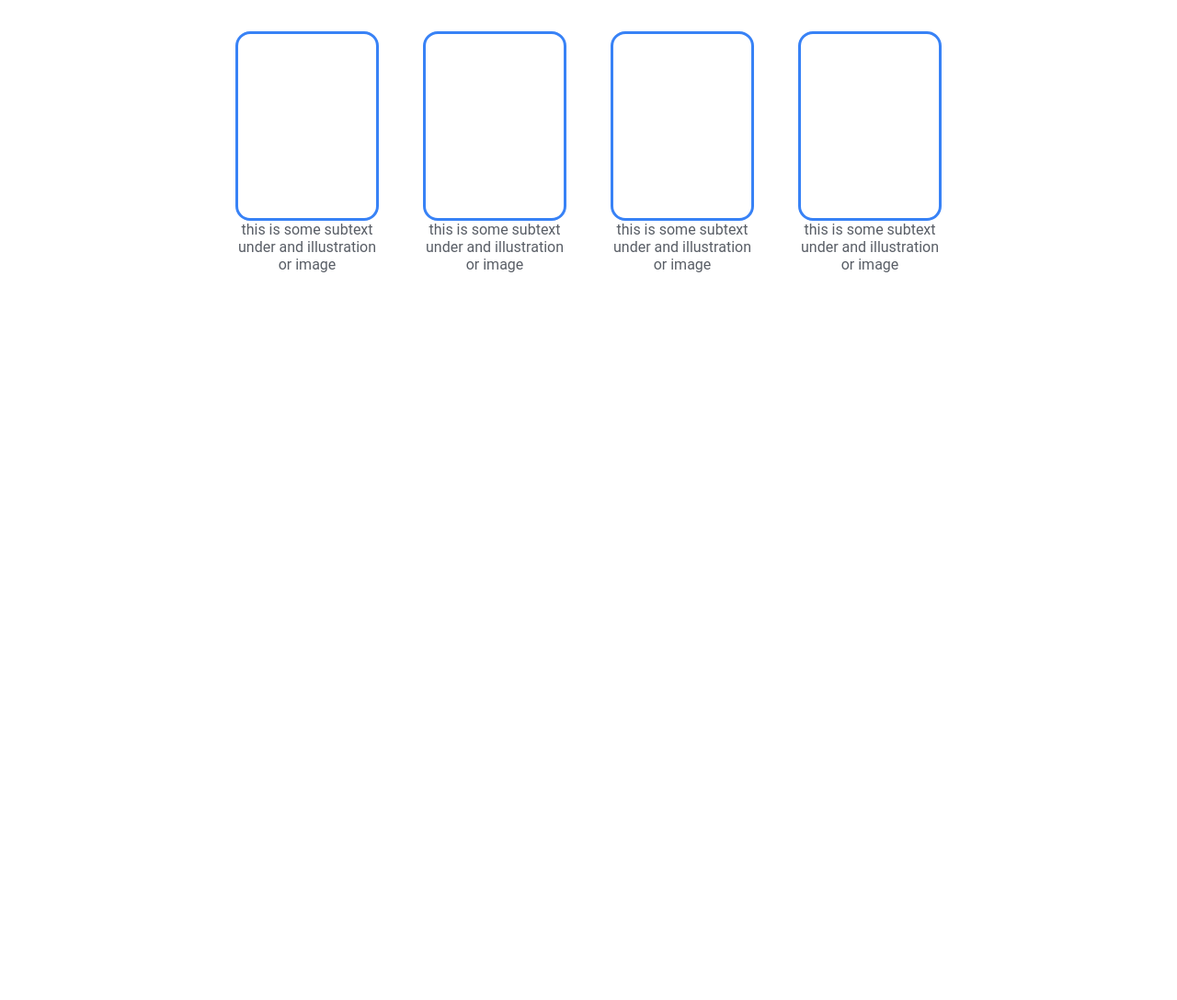
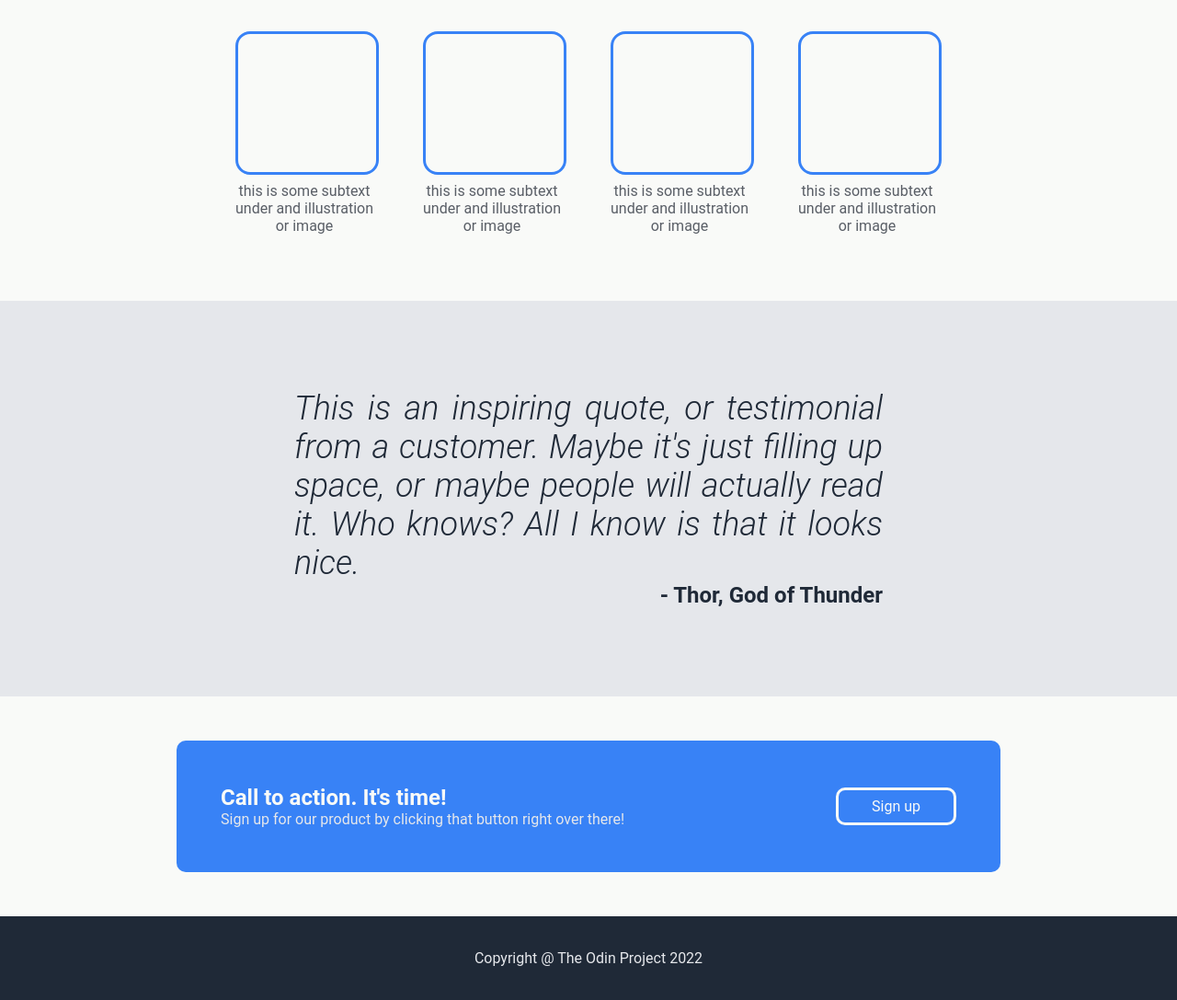
Before and after one commit to Kristinaa-dev/odin-landing-page, a plain HTML site: page index.html in a window 1280 px wide. Shown: the part 520-1607 px from the top of the page at 92% size. Before the commit the page ends 817 px from the top, so only its background shows below. Drawn offline with Linux system fonts and the light colour scheme.

Commit message:
Finish project still require minor tweaks

```diff
--- a/index.html
+++ b/index.html
@@ -94,6 +94,38 @@
 
     </div>
 
+    <div class="container-3">
+        <div class="quote">
+            <div class="quote-text">
+                This is an inspiring quote, or testimonial from a customer. Maybe it's just filling up space, or maybe people will actually read it. Who knows? All I know is that it looks nice.
+            </div>
+            <div class="author">
+                - Thor, God of Thunder
+            </div>
+        </div>
+    </div>
 
+    <div class="container-4">
+        <div class="cta">
+            <div class="cta-text">
+                <div class="cta-title">
+                    Call to action. It's time!
+                </div>
+                <div class="cta-desc">
+                    Sign up for our product by clicking that button right over there!
+                </div>
+            </div>
+            <div class="cta-button">
+                    Sign up
+            </div>
+
+        </div>
+    </div>
+
+    <div class="footer">
+        <div>
+            Copyright @ The Odin Project 2022
+        </div>
+    </div>
 </body>
 </html>
--- a/style.css
+++ b/style.css
@@ -122,6 +122,7 @@ h1 {
 .container-2{
     display: flex;
     flex-direction: column;
+    background-color: #f9faf8;
 }
 .title-2{
     color: #1f2937;
@@ -138,17 +139,127 @@ h1 {
     padding-left: 20%;
     padding-right: 20%;
     justify-content: center;
+    padding-bottom: 72px;
 }
 
 .square{
     /* display: flex; */
-    padding: 100px;
-    padding-left: 0px;
+    /* padding: 100px;
+    padding-left: 0px; */
+    width: 150px;
+    height: 150px;
     border: #3882f6 solid;
     border-radius: 16px;
 
 }
 .text-desc{
+    padding-top: 8px;
+    max-width: 150px;
     text-align: center;
     color: #595e66;
 }
+
+/* end of section 2 */
+
+.container-3{
+    background-color: #e5e7eb;
+    display: flex;
+}
+.quote{
+    display: flex;
+    padding-top: 96px;
+    padding-bottom: 96px;
+    padding-left: 25%;
+    padding-right: 25%;
+    flex-direction: column;
+}
+
+
+
+.quote-text {
+    font-size: 36px;
+    font-weight: 300;
+    font-style: italic;
+    color: #1f2937;
+    text-align: justify;
+}
+
+.author{
+    justify-self: right;
+    color: #1f2937;
+    font-weight: bold;
+    font-size: 24px;
+    text-align: right;
+}
+
+/* end of section 3 */
+
+.container-4{
+    display: flex;
+    flex-direction: column;
+    background-color: #f9faf8;
+
+}
+
+.cta {
+    display: flex;
+    padding: 48px;
+    margin-left: 15%;
+    margin-right: 15%;
+    margin-top: 48px;
+    margin-bottom: 48px;
+    background-color: #3882f6;
+    /* flex-direction: column; */
+    border-radius: 10px;
+    justify-content: space-between;
+}
+.cta-text{
+    display: flex;
+    flex-direction: column;
+}
+.cta-button{
+    display: flex;
+    border-color:#f9faf8;
+    border-style: solid;
+    border-width: medium;
+    border-radius: 10px;
+    align-self: center;
+    align-content: center;
+    color: #f9faf8;
+    padding-left: 36px;
+    padding-right: 36px;
+    padding-top: 8px;
+    padding-bottom: 8px;
+    /* justify  -self: right; */
+
+}
+
+
+.cta-title{
+    color: #f9faf8;
+    font-weight: bold;
+    font-size: 24px;
+
+}
+.cta-desc{
+    color: #e5e7eb;
+
+}
+
+.cta-b-size{
+    padding-left: 24px;
+    padding-right: 24px;
+}
+.cta-b-text{
+    color: #f9faf8;
+}
+
+/* end of section 4 */
+
+.footer{
+    background-color: #1f2937;
+    color: #e5e7eb;
+    text-align: center;
+    padding-top: 36px;
+    padding-bottom: 36px;
+}
```
